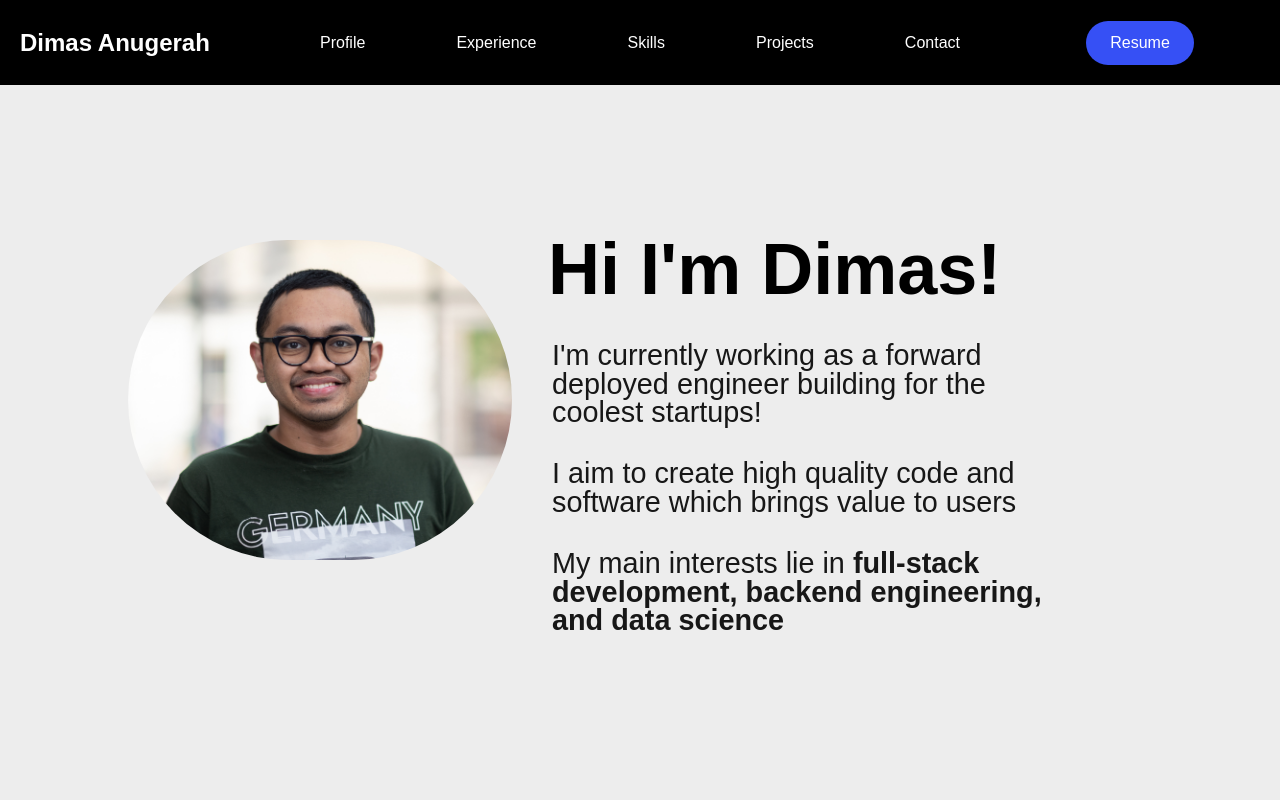
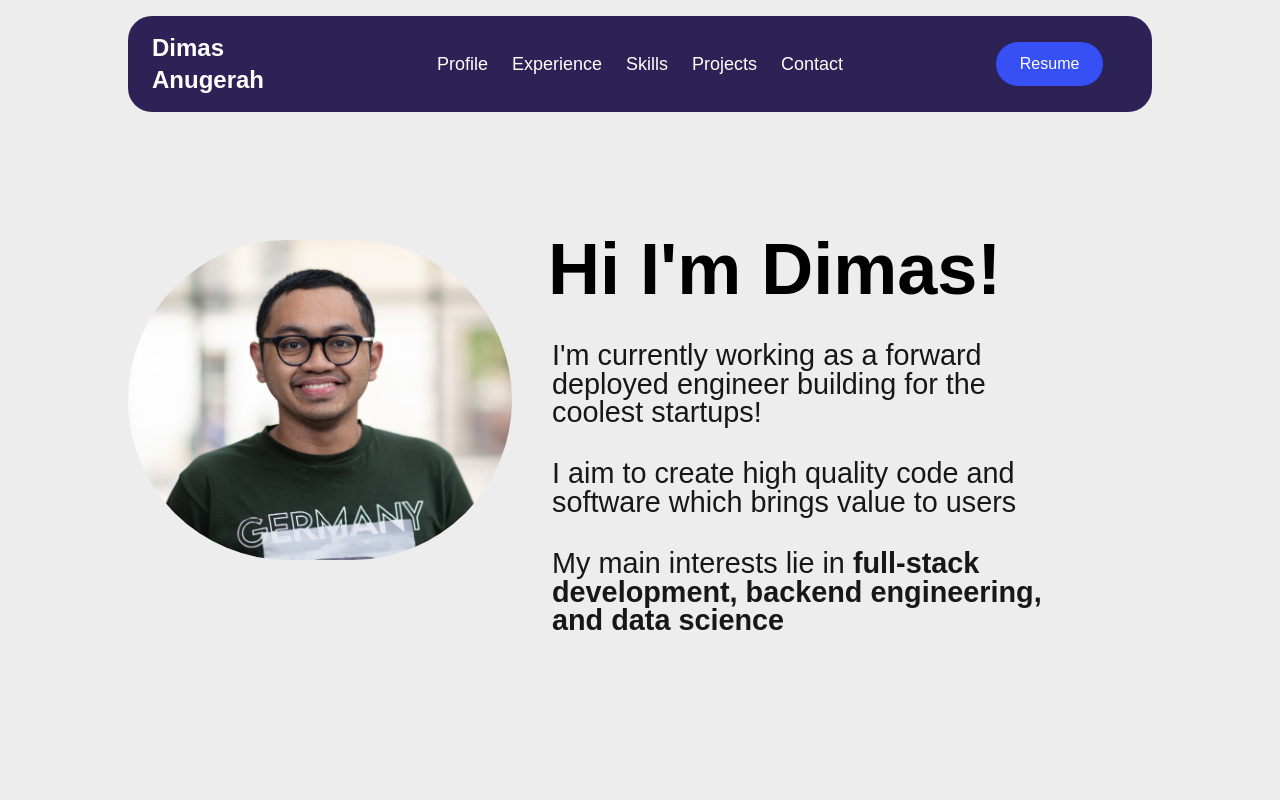
Before and after one commit to eaglethrost/Personal-Website, a Next.js app: page / in a window 1280 px wide. Shown: the top 800 px of the page. Built offline with nearby package versions, Linux system fonts and the light colour scheme.

Commit message:
feat: navbar restyle

```diff
--- a/src/components/ui/Navbar/MobileNavbar.tsx
+++ b/src/components/Navbar/MobileNavbar.tsx
@@ -11,15 +11,18 @@ export default function MobileNavbar() {
   };
 
   return (
-    <>
+    <div
+      id="mobile-navbar-container"
+      className="w-screen h-navbar bg-navbar flex md:hidden"
+    >
       <div
         id="menu-bar"
-        className="h-full w-1/5 flex items-center justify-end md:hidden"
+        className="h-full w-1/5 flex items-center justify-center"
       >
         <button
           onClick={toggleMenu}
           type="button"
-          className="text-white relative right-5 text-3xl"
+          className="text-white relative text-3xl"
         >
           {isMenuOpen ? <FaTimes /> : <FaBars />}
         </button>
@@ -27,7 +30,7 @@ export default function MobileNavbar() {
       {isMenuOpen && (
         <div
           id="mobile-navbar"
-          className="absolute top-full h-[450px] w-full flex flex-col items-center justify-between space-y-4 pt-4 pb-8 md:hidden bg-black text-white text-xl"
+          className="absolute top-full h-[450px] w-full flex flex-col items-center justify-between space-y-4 pt-4 pb-8 md:hidden bg-navbar text-white text-xl"
         >
           {homePageSections.map((section) => (
             <Link
@@ -46,6 +49,6 @@ export default function MobileNavbar() {
           </a>
         </div>
       )}
-    </>
+    </div>
   );
 }
--- a/src/components/ui/Navbar/index.tsx
+++ b/src/components/Navbar/index.tsx
@@ -5,24 +5,27 @@ import { homePageSections } from "./sections";
 
 function DesktopNavbar() {
   return (
-    <>
+    <div
+      id="desktop-navbar-container"
+      className="w-4/5 h-navbar bg-navbar hidden md:flex rounded-3xl mt-8"
+    >
       <div
         id="name-container"
-        className="h-full lg:w-1/4 md:w-[35%] w-4/5 flex items-center justify-start"
+        className="h-full w-1/5 flex items-center justify-center pl-6"
       >
-        <h1 className="text-white relative left-5 text-2xl font-bold">
+        <h1 className="text-white text-2xl font-bold">
           Dimas Anugerah
         </h1>
       </div>
       <div
         id="links-container"
-        className="h-full w-1/2 hidden md:flex items-center justify-between text-white"
+        className="h-full flex-1 hidden md:flex items-center justify-center text-white lg:gap-x-6 md:gap-x-3"
       >
         {homePageSections.map((section) => (
           <Link
             key={section.name}
             href={section.href}
-            className="hover:text-blue-500"
+            className="text-lg hover:text-blue-500 transition-colors"
           >
             {section.name}
           </Link>
@@ -30,27 +33,24 @@ function DesktopNavbar() {
       </div>
       <div
         id="resume-container"
-        className="h-full w-1/4 flex items-center justify-center hidden md:flex"
+        className="h-full w-1/5 flex items-center justify-center"
       >
         <a
           href="/Dimas_Resume.pdf"
-          className="text-white relative left-5 p-2.5 px-6 rounded-full bg-[#3650F5] hover:bg-blue-700"
+          className="text-white p-2.5 px-6 rounded-full bg-[#3650F5] hover:bg-blue-700 transition-colors"
         >
           Resume
         </a>
       </div>
-    </>
+    </div>
   );
 }
 
 export default function Navbar() {
   return (
-    <div
-      id="navbar-container"
-      className="h-[85px] w-screen bg-black flex fixed z-50"
-    >
+    <section id="navbar" className="w-full h-navbar flex fixed items-center justify-center isolate z-[9999]">
       <DesktopNavbar />
       <MobileNavbar />
-    </div>
+    </section>
   );
 }
--- a/src/sections/home/index.tsx
+++ b/src/sections/home/index.tsx
@@ -1,6 +1,6 @@
 "use client";
 
-import Navbar from "@/components/ui/Navbar";
+import Navbar from "@/components/Navbar";
 import Contact from "@/sections/home/Contact";
 import Experience from "@/sections/home/Experience";
 import Profile from "@/sections/home/Profile";
--- a/tailwind.config.ts
+++ b/tailwind.config.ts
@@ -15,8 +15,10 @@ const config: Config = {
       colors: {
         background: "var(--background)",
         foreground: "var(--foreground)",
+        navbar: "#2d2255",
       },
       height: {
+        navbar: "12vh",
         section: "832px",
       },
       minHeight: {
```
Also changed, not shown: src/components/Navbar/sections.ts (renamed from src/components/ui/Navbar/sections.ts).
